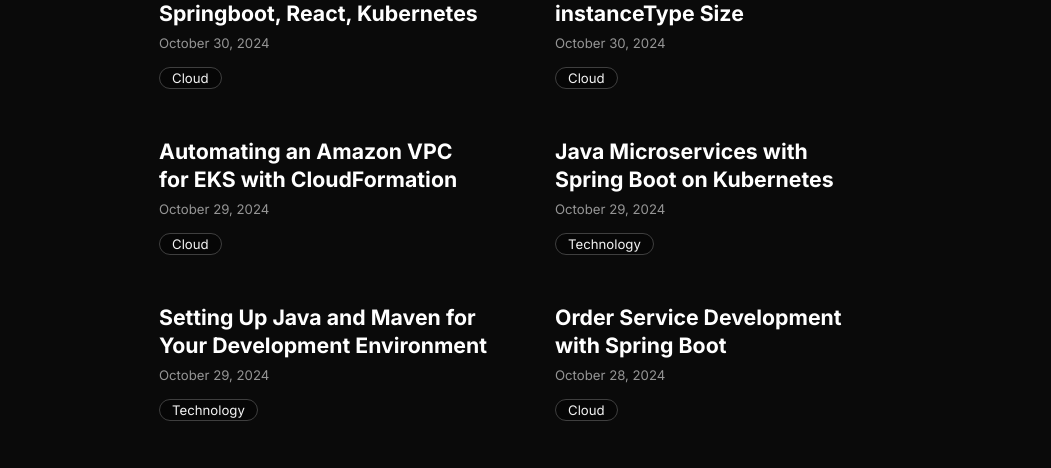
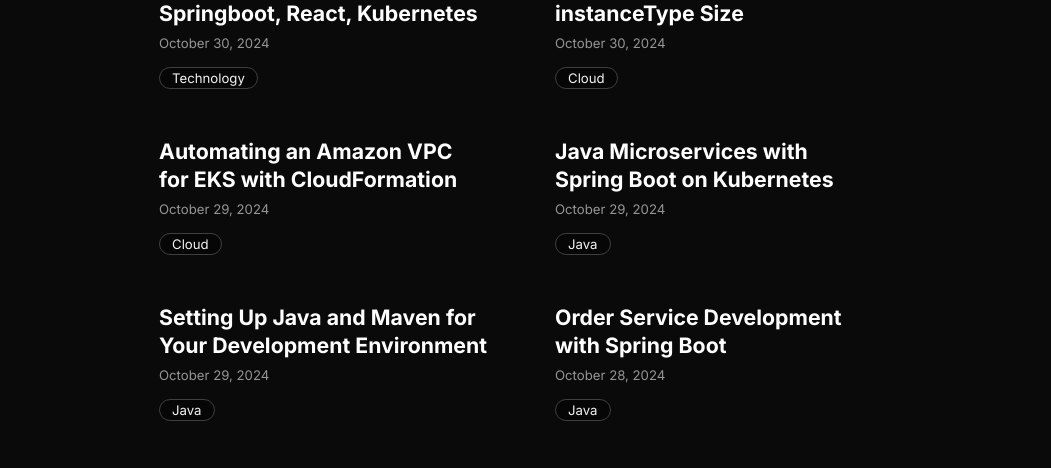
Before and after one commit to edgarpecero/pcro.dev, a Next.js app: page /blog in a window 1280 px wide. Shown: the part 1275-1743 px from the top of the page, without its empty margins (113-1164 px from the left). Built offline with nearby package versions, Linux system fonts and the light colour scheme.

Commit message:
Update main description

```diff
--- a/src/app/blog/posts/build-scalable-saas-on-aws-with-springboot-react.mdx
+++ b/src/app/blog/posts/build-scalable-saas-on-aws-with-springboot-react.mdx
@@ -7,7 +7,7 @@
   - name: "Edgar Pecero"
     role: "Full Stack Developer"
     avatar: "/images/avatar.jpg"
-tag: "Cloud"
+tag: "Technology"
 children: []
 ---
 
--- a/src/app/blog/posts/java-microservices-with-springboot-on-kubernetes.mdx
+++ b/src/app/blog/posts/java-microservices-with-springboot-on-kubernetes.mdx
@@ -6,7 +6,7 @@
   - name: "Edgar Pecero"
     role: "Full Stack Developer"
     avatar: "/images/avatar.jpg"
-tag: "Technology"
+tag: "Java"
 ---
 
 ## Introduction
--- a/src/app/blog/posts/setting-up-java-and-maven-for-your-development-environment.mdx
+++ b/src/app/blog/posts/setting-up-java-and-maven-for-your-development-environment.mdx
@@ -6,7 +6,7 @@
   - name: "Edgar Pecero"
     role: "Full Stack Developer"
     avatar: "/images/avatar.jpg"
-tag: "Technology"
+tag: "Java"
 ---
 
 ## Introduction
--- a/src/app/blog/posts/springboot-order-management-service-development.mdx
+++ b/src/app/blog/posts/springboot-order-management-service-development.mdx
@@ -7,7 +7,7 @@
   - name: "Edgar Pecero"
     role: "Full Stack Developer"
     avatar: "/images/avatar.jpg"
-tag: "Cloud"
+tag: "Java"
 children: []
 ---
 
--- a/src/app/resources/content.js
+++ b/src/app/resources/content.js
@@ -56,7 +56,7 @@
   headline: <>Full Stack Developer</>,
   subline: (
     <>
-      I'm Edgar, a Software Developer at <InlineCode>EVIDEN</InlineCode> specializing in building robust and scalable web apps with expertise in React, Next.js, Java and Node.js.
+      I'm Edgar, a <InlineCode>Software Developer</InlineCode> • Expert in React & TypeScript • Next.js, Java, Node.js & AWS Certified
     </>
   ),
 };
@@ -94,7 +94,8 @@
     title: "Introduction",
     description: (
       <>
-        Edgar is a Full Stack Developer with {yearsOfExperience()}+ years of experience building scalable, high-performance web applications. His work spans React, Next.js, Java, and Node.js, delivering impactful solutions for companies like The Home Depot, DP World Tour, and Options Clearing Corporation (OCC).
+        Edgar is a Full Stack Developer with {yearsOfExperience()}+ years of experience building scalable, high-performance web applications.
+        Adaptability is his strongest asset – he thrives in dynamic environments, learning quickly and shifting effortlessly across technologies, roles, and challenges.
       </>
     ),
   },
```
